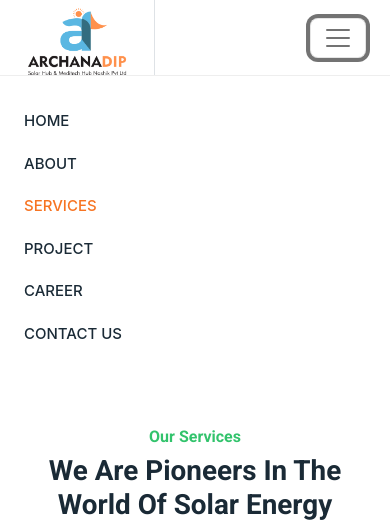
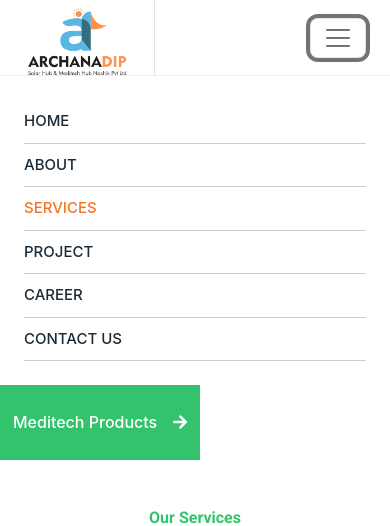
Before and after one commit to maheshtawade2308/solarproject, a React (Create React App) app: page /service in a window 390 px wide. Both pictures are taken after a click on the button 338 px from the left and 37 px from the top of the page. Shown: the top 526 px of the page. Built offline with nearby package versions, Linux system fonts and the light colour scheme.

Commit message:
horizontal line added

```diff
--- a/public/css/style.css
+++ b/public/css/style.css
@@ -120,6 +120,7 @@
     .navbar .navbar-nav .nav-link  {
         margin-right: 0;
         padding: 10px 0;
+        border-bottom: 1px solid #ccc;
     }
 
     .navbar .navbar-nav {
--- a/src/components/Navbar.js
+++ b/src/components/Navbar.js
@@ -51,7 +51,7 @@ export default function Navbar() {
             <span className="navbar-toggler-icon"></span>
         </button>
         <div className="collapse navbar-collapse" id="navbarCollapse">
-            <div className="navbar-nav ms-auto p-4 p-lg-0">
+            <ul className="navbar-nav ms-auto p-4 p-lg-0 ">
                 {/* <NavLink to="/meditech" className="nav-item nav-link" activeClassName="active-link">Meditech</NavLink> */}
                 <NavLink to="/solarproject" className="nav-item nav-link" activeClassName="active-link">Home</NavLink>
                 <NavLink to="/about" className="nav-item nav-link" activeClassName="active-link">About</NavLink>
@@ -72,8 +72,8 @@ export default function Navbar() {
                     </div>
                 </div>  */}
 
-            </div>
-            <NavLink to="/meditech" className="btn btn-primary rounded-0 py-4 px-lg-5 d-none d-lg-block">Meditech Products<i
+            </ul>
+            <NavLink to="/meditech" className="btn btn-primary rounded-0 py-4 px-lg-5 d-lg-block">Meditech Products<i
                     className="fa fa-arrow-right ms-3"></i></NavLink>
         </div>
     </nav>
```
Lines whose indentation alone changed are shown as unchanged.
